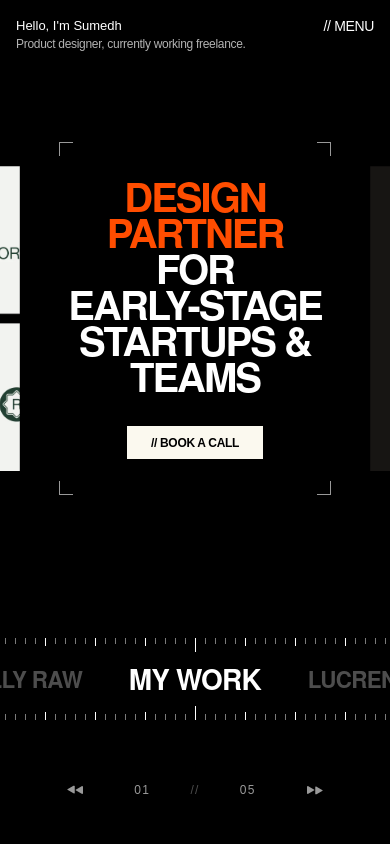
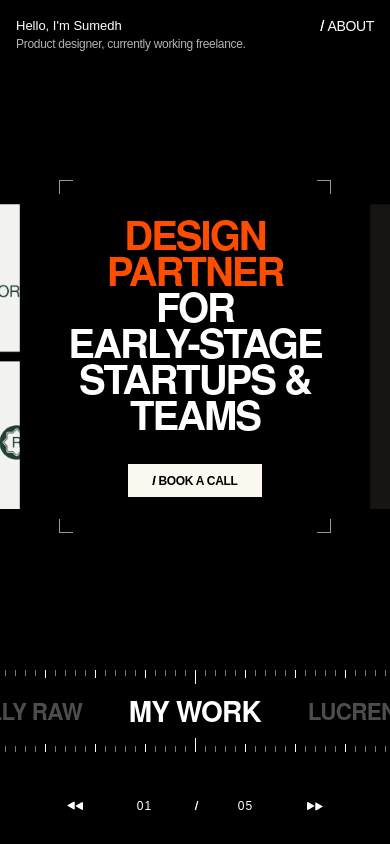
Before and after one commit to sumedhb03-boop/build-this-feature-v1, a React (Vite) app: page / in a window 390 px wide. Built offline with nearby package versions, Linux system fonts and the light colour scheme; a web font is replaced by a local one.

Commit message:
Refined mobile UI: improved spacing, fixed AboutOverlay clipping, updated typography, and connected navigation buttons

```diff
--- a/src/app/Contact.tsx
+++ b/src/app/Contact.tsx
@@ -45,7 +45,7 @@ export default function Contact() {
                         transition={{ delay: 0.1 }}
                         className="flex flex-col pt-10"
                     >
-                        <h1 className="font-['Helvetica_Neue_LT_Std',sans-serif] uppercase text-[42px] md:text-[70px] lg:text-[84px] xl:text-[94px] text-[#e2e2e2] leading-[0.95] tracking-tight font-light flex flex-col items-start justify-start">
+                        <h1 className="font-['Helvetica_Neue',sans-serif] font-bold uppercase text-[15vw] md:text-[70px] lg:text-[84px] xl:text-[94px] text-[#e2e2e2] leading-[0.95] tracking-tight flex flex-col items-start justify-start">
                             <div className="flex items-center gap-[0.15em] h-[1.1em] overflow-hidden">
                                 <span>LET'S</span>
                                 <span className="relative inline-grid text-[#FF4C11] h-full items-center">
--- a/src/app/components/AboutOverlay.tsx
+++ b/src/app/components/AboutOverlay.tsx
@@ -109,7 +109,7 @@ export default function AboutOverlay() {
 
                     <div className="flex flex-col gap-[1.5vh] md:gap-[2vh] opacity-90 max-w-full md:max-w-[95%] overflow-y-auto pr-2 custom-scrollbar">
                         {paragraphs.map((paragraph, i) => (
-                            <p key={i} className="font-['Geist',_sans-serif] text-[clamp(13px,0.9vw,16px)] font-normal leading-[1.45] tracking-tight text-justify">
+                            <p key={i} className="font-['Geist',_sans-serif] text-[clamp(14px,0.9vw,16px)] leading-[1.5] text-left px-1 font-[450] md:font-normal">
                                 {paragraph}
                             </p>
                         ))}
@@ -123,7 +123,7 @@ export default function AboutOverlay() {
                             href="/resume.pdf"
                             target="_blank"
                             rel="noopener noreferrer"
-                            className="font-['Geist',_sans-serif] text-[clamp(12px,0.9vw,15px)] font-normal opacity-90 transition-opacity relative group"
+                            className="font-['Geist',_sans-serif] text-[clamp(12px,0.9vw,15px)] opacity-90 transition-opacity relative group font-[450] md:font-normal"
                             initial="initial"
                             whileHover="hover"
                         >
@@ -143,7 +143,7 @@ export default function AboutOverlay() {
                     <div className="flex items-center gap-[4vw] md:gap-[2vw]">
                         <motion.a
                             href="mailto:hello@sumedh.design"
-                            className="group flex items-center font-['Geist',_sans-serif] text-[clamp(12px,0.9vw,15px)] font-normal opacity-90 relative"
+                            className="group flex items-center font-['Geist',_sans-serif] text-[clamp(12px,0.9vw,15px)] opacity-90 relative font-[450] md:font-normal"
                             initial="initial"
                             whileHover="hover"
                         >
@@ -163,7 +163,7 @@ export default function AboutOverlay() {
                             href="https://www.linkedin.com/in/sumedh-bambal"
                             target="_blank"
                             rel="noopener noreferrer"
-                            className="font-['Geist',_sans-serif] text-[clamp(12px,0.9vw,15px)] font-normal opacity-90 transition-opacity relative group"
+                            className="font-['Geist',_sans-serif] text-[clamp(12px,0.9vw,15px)] opacity-90 transition-opacity relative group font-[450] md:font-normal"
                             initial="initial"
                             whileHover="hover"
                         >
@@ -181,7 +181,7 @@ export default function AboutOverlay() {
                             href="https://x.com/sumedhb03"
                             target="_blank"
                             rel="noopener noreferrer"
-                            className="font-['Geist',_sans-serif] text-[clamp(12px,0.9vw,15px)] font-normal opacity-90 transition-opacity relative group"
+                            className="font-['Geist',_sans-serif] text-[clamp(12px,0.9vw,15px)] opacity-90 transition-opacity relative group font-[450] md:font-normal"
                             initial="initial"
                             whileHover="hover"
                         >
--- a/src/app/components/Header.tsx
+++ b/src/app/components/Header.tsx
@@ -191,7 +191,10 @@ function MobileHeader({ color }: { color: string }) {
                 className="cursor-pointer transition-opacity active:opacity-60"
                 onClick={toggleAbout}
             >
-                <p className="font-['Geist_Mono',sans-serif] text-sm tracking-tight" style={{ color }}>// MENU</p>
+                <p className="font-['Geist_Mono',sans-serif] text-sm shrink-0 flex items-center" style={{ color }}>
+                    <span className="tracking-[-0.3em]">//</span>
+                    <span className="tracking-tight ml-[0.5em]">ABOUT</span>
+                </p>
             </div>
         </div>
     );
--- a/src/app/components/MobileHero.tsx
+++ b/src/app/components/MobileHero.tsx
@@ -65,12 +65,15 @@ export default function MobileHero({ skipAnimations }: { skipAnimations: boolean
 
   return (
     <motion.div
-      className="w-full h-full relative flex flex-col justify-between overflow-hidden px-4 pb-6 pt-4"
+      className="w-full h-full relative flex flex-col overflow-hidden px-4 pb-6 pt-0"
       style={{ background: "#000" }}
       onPanEnd={handlePanEnd}
     >
 
       <Header />
+
+      {/* Header Spacer - Accounts for fixed header height in flex layout */}
+      <div className="h-[60px] shrink-0 pointer-events-none" />
 
       {/* CENTER CAROUSEL & HERO FRAME */}
       <div className="relative flex-grow flex items-center justify-center -mx-4 w-[calc(100%+2rem)] overflow-hidden">
@@ -141,11 +144,14 @@ export default function MobileHero({ skipAnimations }: { skipAnimations: boolean
                                 STARTUPS &<br/>
                                 TEAMS
                              </h1>
-                             <div className="mt-8 pointer-events-auto cursor-pointer" onClick={() => console.log('Book a call clicked')}>
-                                <div className="bg-[#fbf9ef] text-black px-6 py-2.5 flex items-center justify-center gap-2">
-                                   <span className="font-['Geist_Mono',sans-serif] text-xs font-semibold leading-none tracking-tight pt-[1px]">// BOOK A CALL</span>
-                                </div>
-                             </div>
+                              <div className="mt-8 pointer-events-auto cursor-pointer" onClick={() => navigate('/contact')}>
+                                 <div className="bg-[#fbf9ef] text-black px-6 py-2.5 flex items-center justify-center gap-2">
+                                    <span className="font-['Geist_Mono',sans-serif] text-xs font-semibold leading-none tracking-tight pt-[1px] flex items-center">
+                                       <span className="tracking-[-0.3em] font-['Geist_Mono',sans-serif] mr-[0.5em]">//</span>
+                                       <span>BOOK A CALL</span>
+                                    </span>
+                                 </div>
+                              </div>
                           </div>
                         ) : (
 
@@ -179,8 +185,8 @@ export default function MobileHero({ skipAnimations }: { skipAnimations: boolean
 
       </div>
 
-      {/* BOTTOM SECTION */}
-      <div className="flex flex-col gap-6 shrink-0 w-full z-10 pb-4">
+      {/* BOTTOM NAVIGATION */}
+      <div className="flex flex-col gap-2 shrink-0 w-full z-10 pb-0">
 
         {/* The New Ruler Picker */}
         <div className="w-[calc(100%+2rem)] -mx-4 flex justify-center py-4">
@@ -195,19 +201,19 @@ export default function MobileHero({ skipAnimations }: { skipAnimations: boolean
         <div className="flex w-full items-center justify-between px-[40px] pt-4 text-white text-xs font-['Geist_Mono',sans-serif]">
             <button
                 onClick={stepPrev}
-                className="opacity-60 hover:opacity-100 transition-opacity p-2"
+                className="hover:opacity-100 transition-opacity p-2"
             >
                 <svg width="22" height="12" viewBox="0 0 22 12" fill="none" xmlns="http://www.w3.org/2000/svg">
                     <path d="M19 2.50002C19 2.34309 18.8046 2.20276 18.5102 2.14831C18.2159 2.09386 17.8848 2.13682 17.6806 2.25597L11.6806 5.75599C11.4398 5.89639 11.4398 6.10364 11.6806 6.24404L17.6806 9.74404C17.8848 9.86319 18.2159 9.90619 18.5102 9.85174C18.8046 9.79729 19 9.65694 19 9.49999V2.50002Z" fill="white"/>
                     <path d="M10.75 2.08925C10.75 1.93232 10.5546 1.79199 10.2602 1.73755C9.96585 1.6831 9.63481 1.72606 9.43056 1.84521L3.4306 5.34523C3.1898 5.48563 3.1898 5.69288 3.4306 5.83328L9.43056 9.33328C9.63481 9.45243 9.96585 9.49543 10.2602 9.44098C10.5546 9.38653 10.75 9.24618 10.75 9.08923V2.08925Z" fill="white"/>
                 </svg>
             </button>
-            <span className="opacity-60 tracking-widest">{CAROUSEL_ITEMS[activeIndex].srNo}</span>
-            <span className="opacity-30 tracking-widest">//</span>
-            <span className="opacity-60 tracking-widest">{CAROUSEL_ITEMS[4].srNo}</span>
+            <span className="tracking-widest">{CAROUSEL_ITEMS[activeIndex].srNo}</span>
+            <span className="opacity-100 tracking-[-0.3em] font-['Geist_Mono',sans-serif]">//</span>
+            <span className="tracking-widest">{CAROUSEL_ITEMS[4].srNo}</span>
             <button
                 onClick={stepNext}
-                className="opacity-60 hover:opacity-100 transition-opacity p-2"
+                className="hover:opacity-100 transition-opacity p-2"
             >
                 <svg width="22" height="12" viewBox="0 0 22 12" fill="none" xmlns="http://www.w3.org/2000/svg" className="rotate-180">
                     <path d="M19 2.50002C19 2.34309 18.8046 2.20276 18.5102 2.14831C18.2159 2.09386 17.8848 2.13682 17.6806 2.25597L11.6806 5.75599C11.4398 5.89639 11.4398 6.10364 11.6806 6.24404L17.6806 9.74404C17.8848 9.86319 18.2159 9.90619 18.5102 9.85174C18.8046 9.79729 19 9.65694 19 9.49999V2.50002Z" fill="white"/>
```
